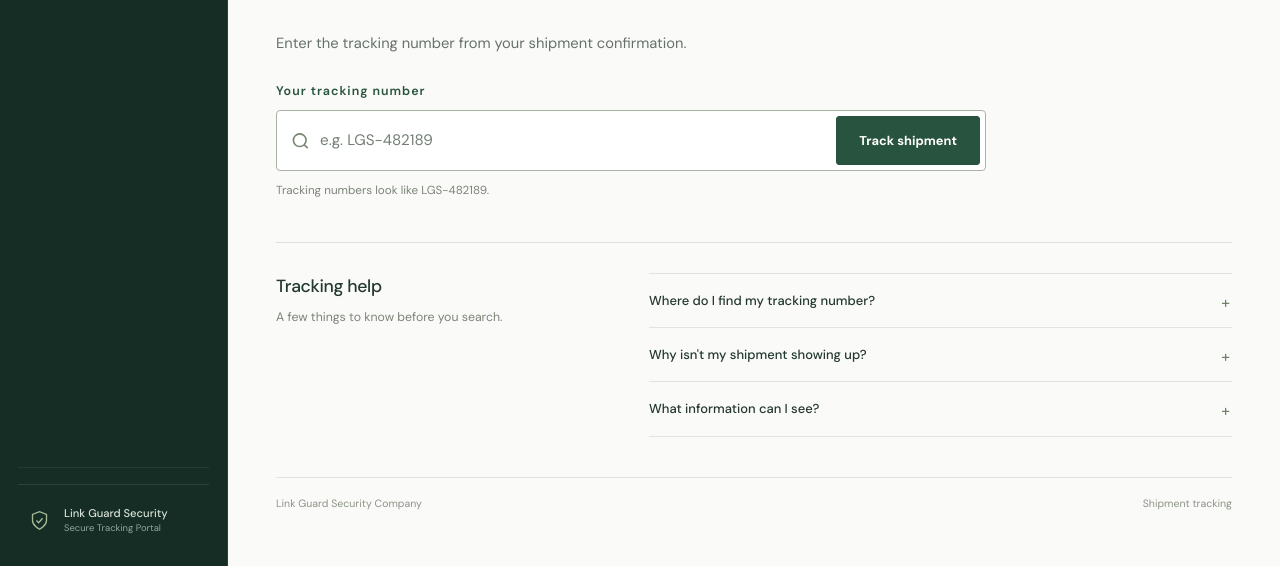
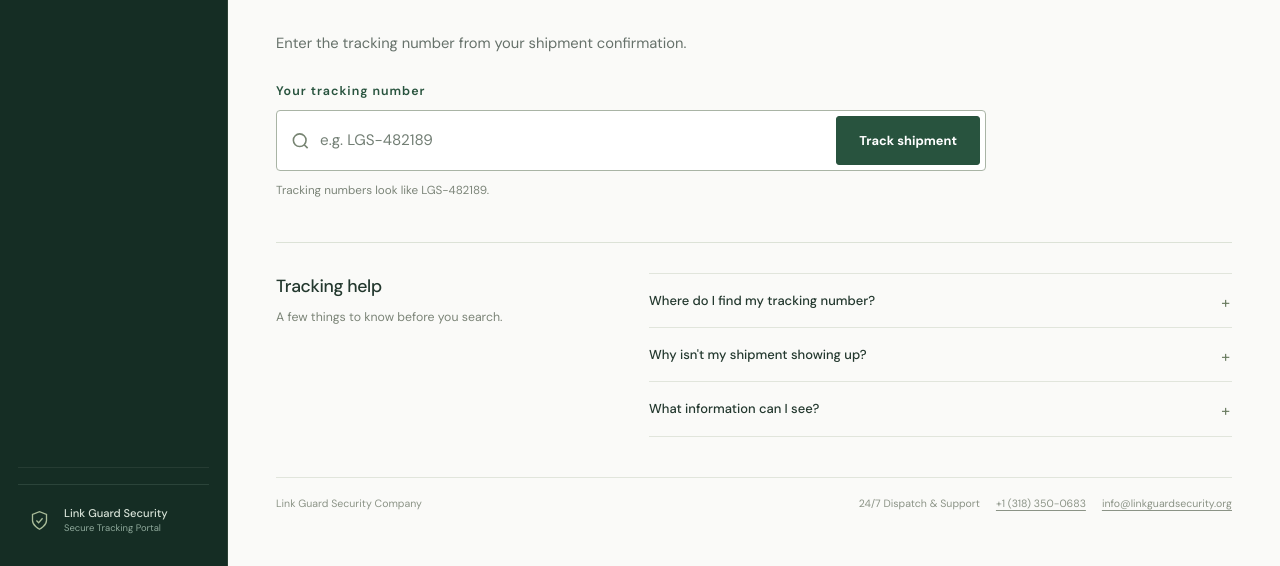
Before and after one commit to wassdripp/sapaklogistics, a plain HTML site: page portal.html in a window 1280 px wide. Shown: the part 234-800 px from the top of the page. Drawn offline with nearby package versions, Linux system fonts and the light colour scheme; no server answers.

Commit message:
Add contact details to tracking page

```diff
--- a/css/modern.css
+++ b/css/modern.css
@@ -54,7 +54,10 @@
 .help-questions summary::after { content: '+'; position: absolute; right: 2px; color: #6a7c61; font-size: 1rem; font-weight: 400; }
 .help-questions details[open] summary::after { content: '\2212'; }
 .help-questions details p { padding: 0 28px 19px 0; color: #6c7865; font-size: .78rem; line-height: 1.8; }
-.tracking-page-footer { display: flex; justify-content: space-between; border-top: 1px solid #e1e5dc; padding-top: 18px; color: #8b9386; font-size: .66rem; }
+.tracking-page-footer { display: flex; flex-wrap: wrap; gap: 16px; justify-content: space-between; border-top: 1px solid #e1e5dc; padding-top: 18px; color: #8b9386; font-size: .66rem; }
+.tracking-contact { display: flex; flex-wrap: wrap; gap: 8px 16px; }
+.tracking-contact a { color: inherit; text-decoration: underline; text-underline-offset: 3px; }
+.shipment-support-email { display: block; margin-top: 6px; color: #132238; font-size: .8rem; overflow-wrap: anywhere; text-decoration: underline; text-underline-offset: 3px; }
 .user-recent-section { margin-bottom: 32px; }
 .sidebar .user-profile { gap: 10px; padding: 18px 6px 3px; border-top: 1px solid #cfe1d01f; align-items: center; }
 .footer-brand-mark { display: grid; place-items: center; flex: 0 0 30px; height: 34px; color: #a9bc99; }
--- a/portal.html
+++ b/portal.html
@@ -167,7 +167,7 @@
               <details><summary>What information can I see?</summary><p>Your shipment record includes its current status, route, estimated delivery date, and recorded checkpoints.</p></details>
             </div>
           </section>
-          <footer class="tracking-page-footer"><span>Link Guard Security Company</span><span>Shipment tracking</span></footer>
+          <footer class="tracking-page-footer"><span>Link Guard Security Company</span><div class="tracking-contact"><span>24/7 Dispatch &amp; Support</span><a href="tel:+13183500683">+1 (318) 350-0683</a><a href="mailto:info@linkguardsecurity.org">info@linkguardsecurity.org</a></div></footer>
         </section>
 
         <!-- ================= VIEW 2: PUBLIC SHIPMENTS DIRECTORY ================= -->
@@ -399,6 +399,7 @@
                   <div>
                     <span style="display: block; font-size: 0.72rem; font-weight: 700; color: #966718; text-transform: uppercase; letter-spacing: 0.05em;">Need Assistance with this Cargo?</span>
                     <a href="tel:+13183500683" style="font-size: 0.98rem; font-weight: 700; color: #132238; text-decoration: none;">+1 (318) 350-0683</a>
+                    <a class="shipment-support-email" href="mailto:info@linkguardsecurity.org">info@linkguardsecurity.org</a>
                   </div>
                 </div>
               </div>
```
